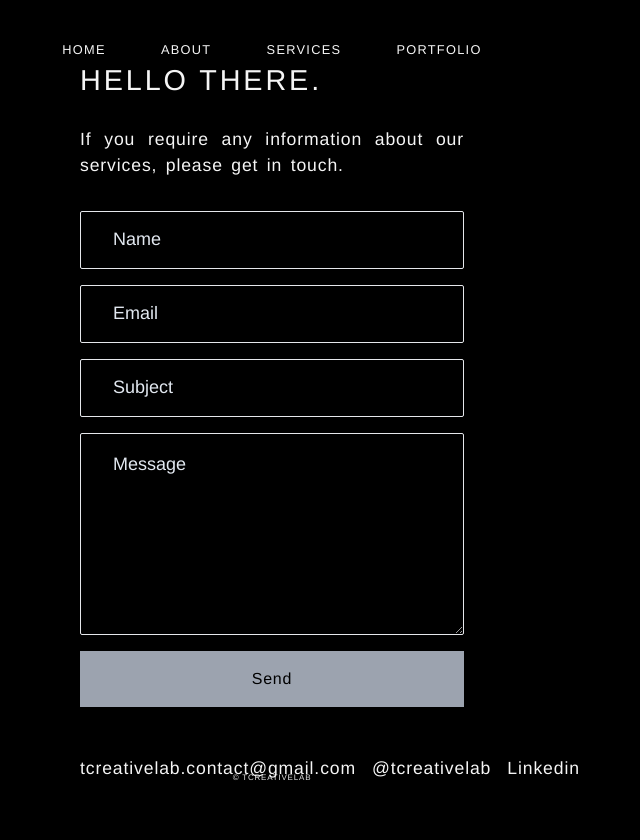
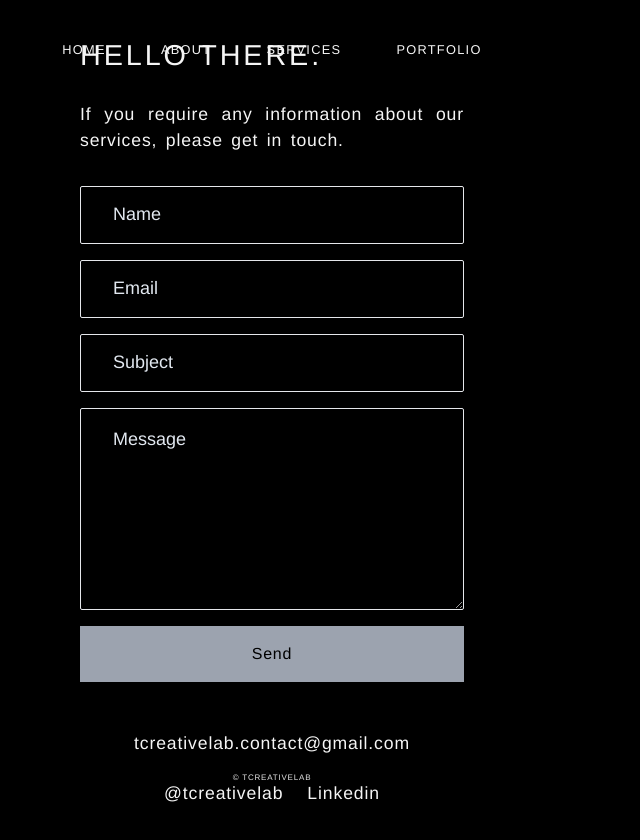
Before and after one commit to svarogdoo/travica, a SvelteKit app: page /contact in a window 1280 px wide. Shown: the top 840 px of the page, without its empty margins (368-1008 px from the left). Built offline with nearby package versions, Linux system fonts and the light colour scheme.

Commit message:
fix contact

```diff
--- a/src/routes/contact/+page.svelte
+++ b/src/routes/contact/+page.svelte
@@ -72,7 +72,7 @@
 
     <br />
     <br />
-    <div class="flex gap-x-4 justify-between">
+    <div class="flex flex-wrap gap-y-6 gap-x-6 justify-center">
       <a href="mailto:tcreativelab.contact@gmail.com"
         >tcreativelab.contact@gmail.com</a
       >
```
